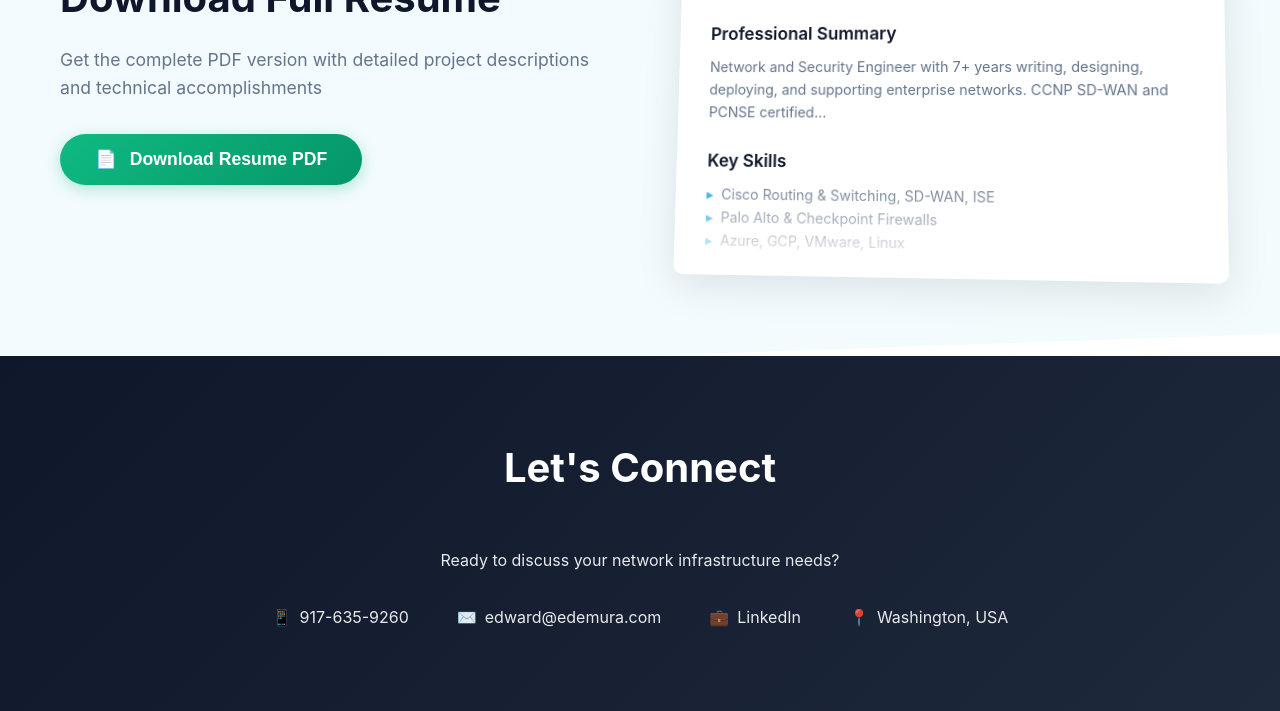
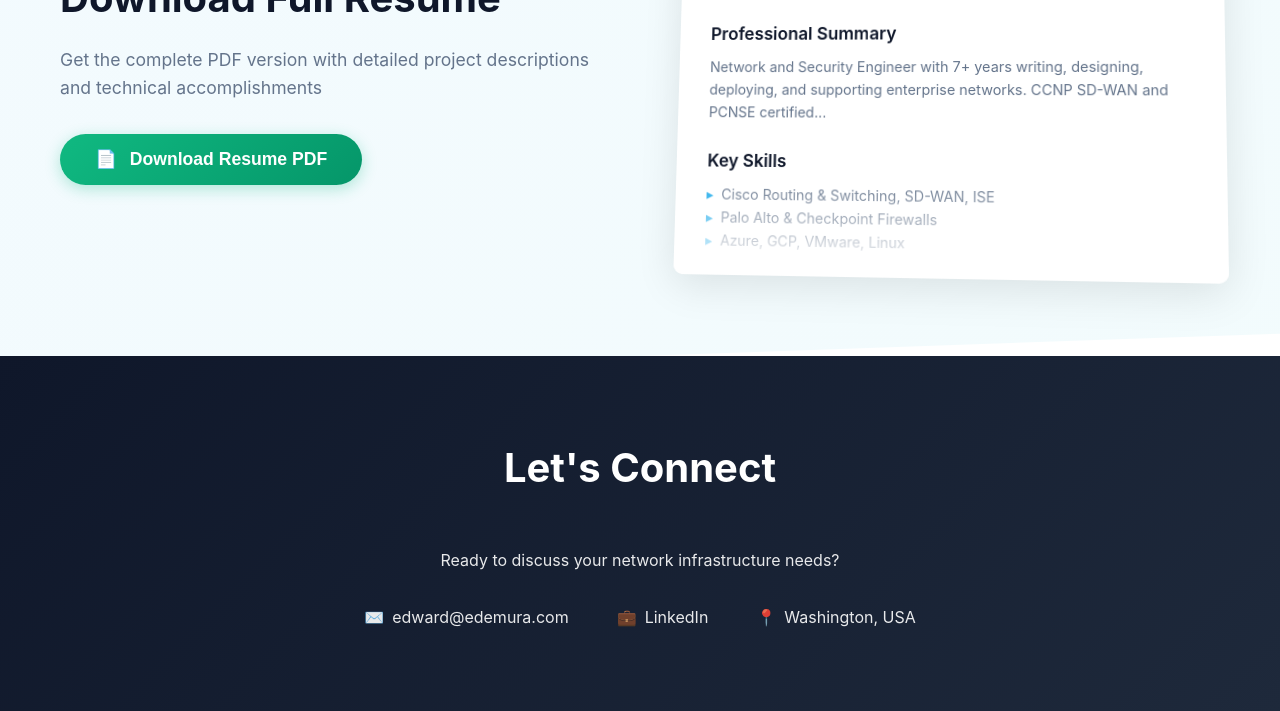
Before and after one commit to greatl1fe/edemura.github.io, a plain HTML site: page index.html in a window 1280 px wide. Shown: the part 5823-6534 px from the top of the page. Drawn offline with Linux system fonts and the light colour scheme.

Commit message:
Update index.html

```diff
--- a/index.html
+++ b/index.html
@@ -1356,10 +1356,6 @@
             <h2 class="section-title">Let's Connect</h2>
             <p style="margin-bottom: 2rem; opacity: 0.9;">Ready to discuss your network infrastructure needs?</p>
             <div class="contact-info">
-                <a href="tel:917-635-9260" class="contact-item">
-                    <span>📱</span>
-                    <span>917-635-9260</span>
-                </a>
                 <a href="mailto:edward@edemura.com" class="contact-item">
                     <span>✉️</span>
                     <span>edward@edemura.com</span>
@@ -1538,4 +1534,5 @@ ADDITIONAL INFORMATION
         }
     </script>
 </body>
+
 </html>
```
